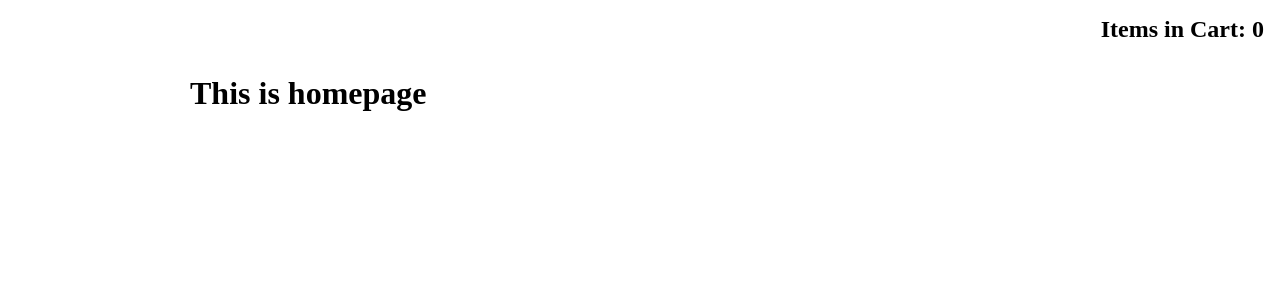
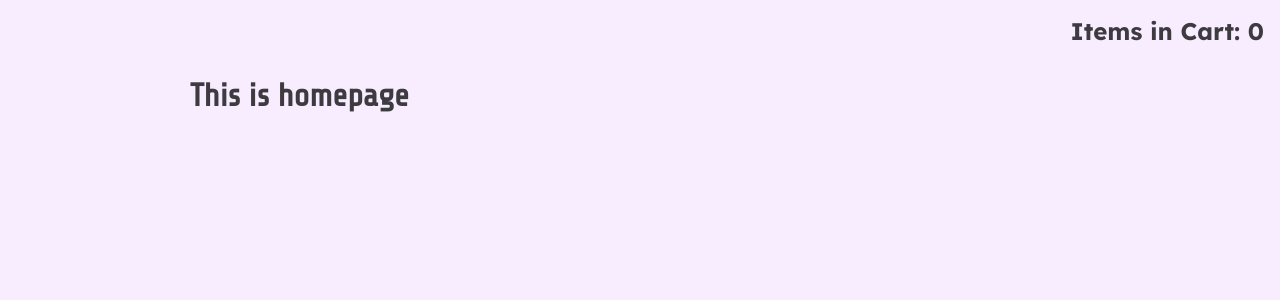
Before and after one commit to Trokut-Neet-Akademija-4-0/izrada-web-stranice-web-shop-flintaivan, a Vue app: page / in a window 1280 px wide. Shown: the top 300 px of the page. Built offline with nearby package versions, Linux system fonts and the light colour scheme.

Commit message:
Add styles

```diff
--- a/src/assets/styles.css
+++ b/src/assets/styles.css
@@ -1,8 +1,30 @@
+@import url('https://fonts.googleapis.com/css2?family=Share+Tech&display=swap');
+@import url('https://fonts.googleapis.com/css2?family=Lexend+Deca:wght@100;200;300;400;500;600;700;800;900&display=swap');
+
+:root {
+    --primary-color: #525CEB;
+    --secondary-color: #BFCFE7;
+    --dark-color: #3D3B40;
+    --light-color: #F8EDFF;
+    --danger-color: #eb525c;
+    --success-color: #5ceb52;
+    --primary-font: 'Share Tech', sans-serif;
+    --secondary-font: 'Lexend Deca', sans-serif;
+}
 * {
     margin: 0;
     padding: 0;
 }
-
+body {
+    font-family: var(--secondary-font);
+    background-color: var(--light-color);
+    color: var(--dark-color);
+    font-size: 1em;
+}
+h1, h2, h3, h4, h5, h6 {
+    font-family: var(--primary-font);
+    color: var(--dark-color);
+}
 main {
     max-width: 900px;
     margin: 0 auto;
```
